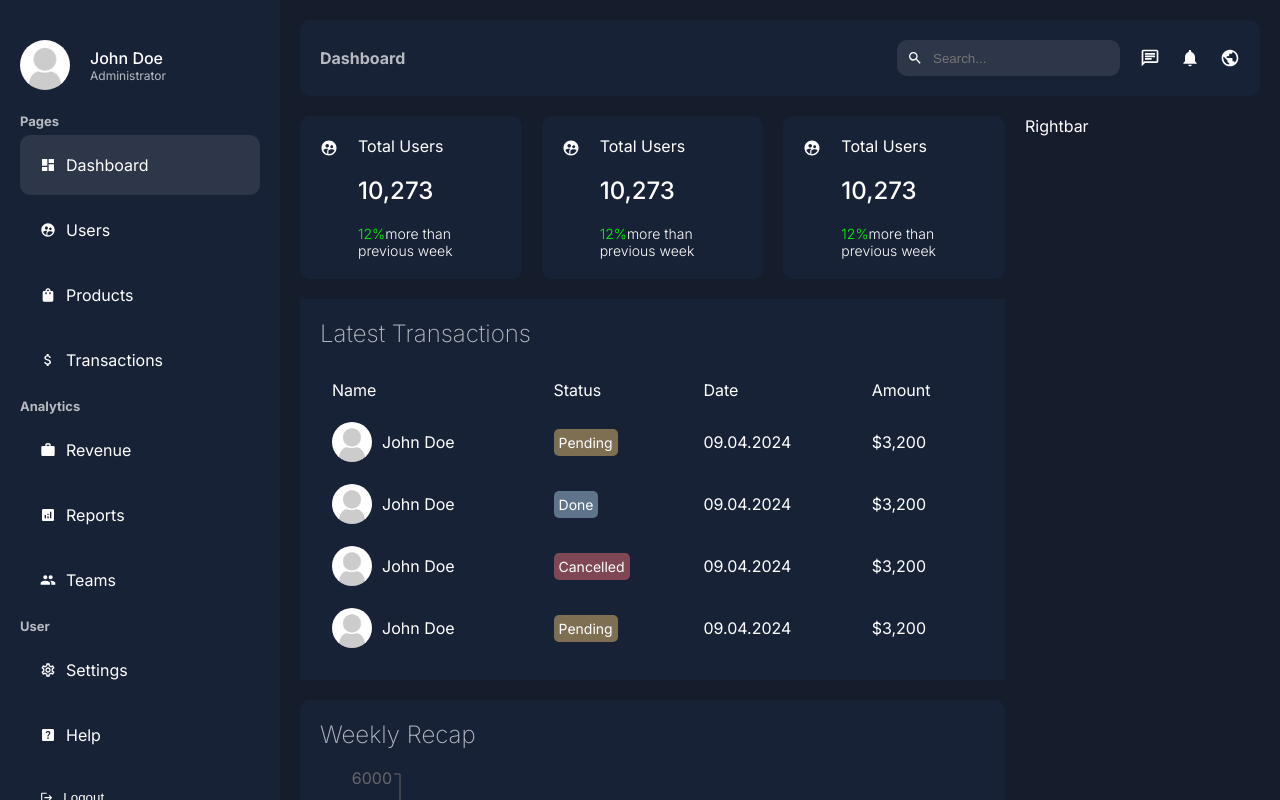
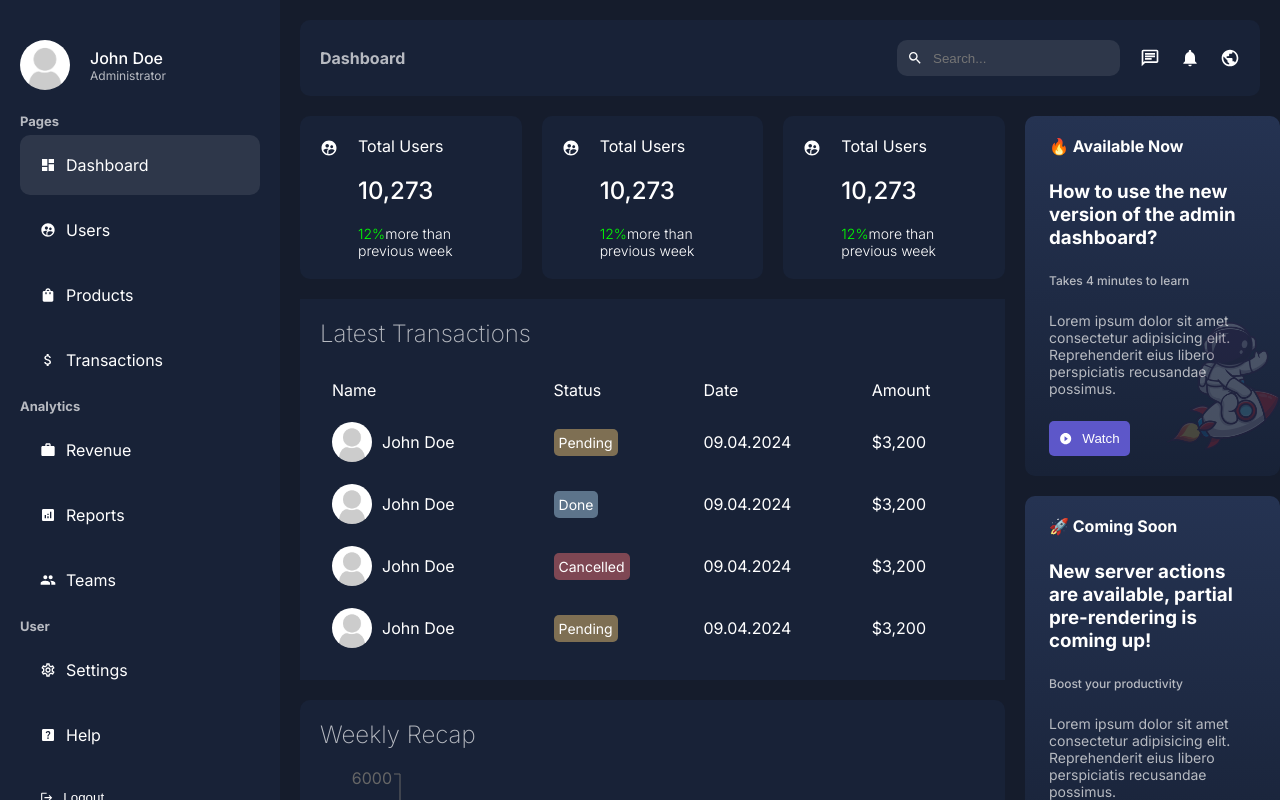
Before and after one commit to walkerJung/next14-admin-templete, a Next.js app: page /dashboard in a window 1280 px wide. Shown: the top 800 px of the page. Built offline with nearby package versions, Linux system fonts and the light colour scheme.

Commit message:
design: rightbar 퍼블리싱

```diff
--- a/app/ui/dashboard/rightbar/rightbar.jsx
+++ b/app/ui/dashboard/rightbar/rightbar.jsx
@@ -1,7 +1,50 @@
+import Image from "next/image";
 import styles from "./rightbar.module.css";
+import { MdPlayCircleFilled, MdReadMore } from "react-icons/md";
 
 const Rightbar = () => {
-  return <div className={styles.container}>Rightbar</div>;
+  return (
+    <div className={styles.container}>
+      <div className={styles.item}>
+        <div className={styles.bgContainer}>
+          <Image className={styles.bg} src="/astronaut.png" alt="" fill />
+        </div>
+        <div className={styles.text}>
+          <span className={styles.notification}>🔥 Available Now</span>
+          <h3 className={styles.title}>
+            How to use the new version of the admin dashboard?
+          </h3>
+          <span className={styles.subtitle}>Takes 4 minutes to learn</span>
+          <p className={styles.desc}>
+            Lorem ipsum dolor sit amet consectetur adipisicing elit.
+            Reprehenderit eius libero perspiciatis recusandae possimus.
+          </p>
+          <button className={styles.button}>
+            <MdPlayCircleFilled />
+            Watch
+          </button>
+        </div>
+      </div>
+      <div className={styles.item}>
+        <div className={styles.text}>
+          <span className={styles.notification}>🚀 Coming Soon</span>
+          <h3 className={styles.title}>
+            New server actions are available, partial pre-rendering is coming
+            up!
+          </h3>
+          <span className={styles.subtitle}>Boost your productivity</span>
+          <p className={styles.desc}>
+            Lorem ipsum dolor sit amet consectetur adipisicing elit.
+            Reprehenderit eius libero perspiciatis recusandae possimus.
+          </p>
+          <button className={styles.button}>
+            <MdReadMore />
+            Learn
+          </button>
+        </div>
+      </div>
+    </div>
+  );
 };
 
 export default Rightbar;
--- a/app/ui/dashboard/rightbar/rightbar.module.css
+++ b/app/ui/dashboard/rightbar/rightbar.module.css
@@ -0,0 +1,58 @@
+.container {
+  position: fixed;
+}
+
+.item {
+  background: linear-gradient(to top, #182237, #253352);
+  padding: 20px 24px;
+  border-radius: 10px;
+  margin-bottom: 20px;
+  position: relative;
+}
+
+.bgContainer {
+  position: absolute;
+  right: 0;
+  bottom: 0;
+  width: 50%;
+  height: 50%;
+}
+
+.bg {
+  object-fit: contain;
+  opacity: 0.2;
+}
+
+.text {
+  display: flex;
+  flex-direction: column;
+  gap: 24px;
+}
+
+.notification {
+  font-weight: bold;
+}
+
+.subtitle {
+  color: var(--textSoft);
+  font-weight: 500;
+  font-size: 12px;
+}
+
+.desc {
+  color: var(--textSoft);
+  font-size: 14px;
+}
+
+.button {
+  padding: 10px;
+  display: flex;
+  align-items: center;
+  gap: 10px;
+  width: max-content;
+  background-color: #5d57c9;
+  color: white;
+  border: none;
+  border-radius: 5px;
+  cursor: pointer;
+}
```
